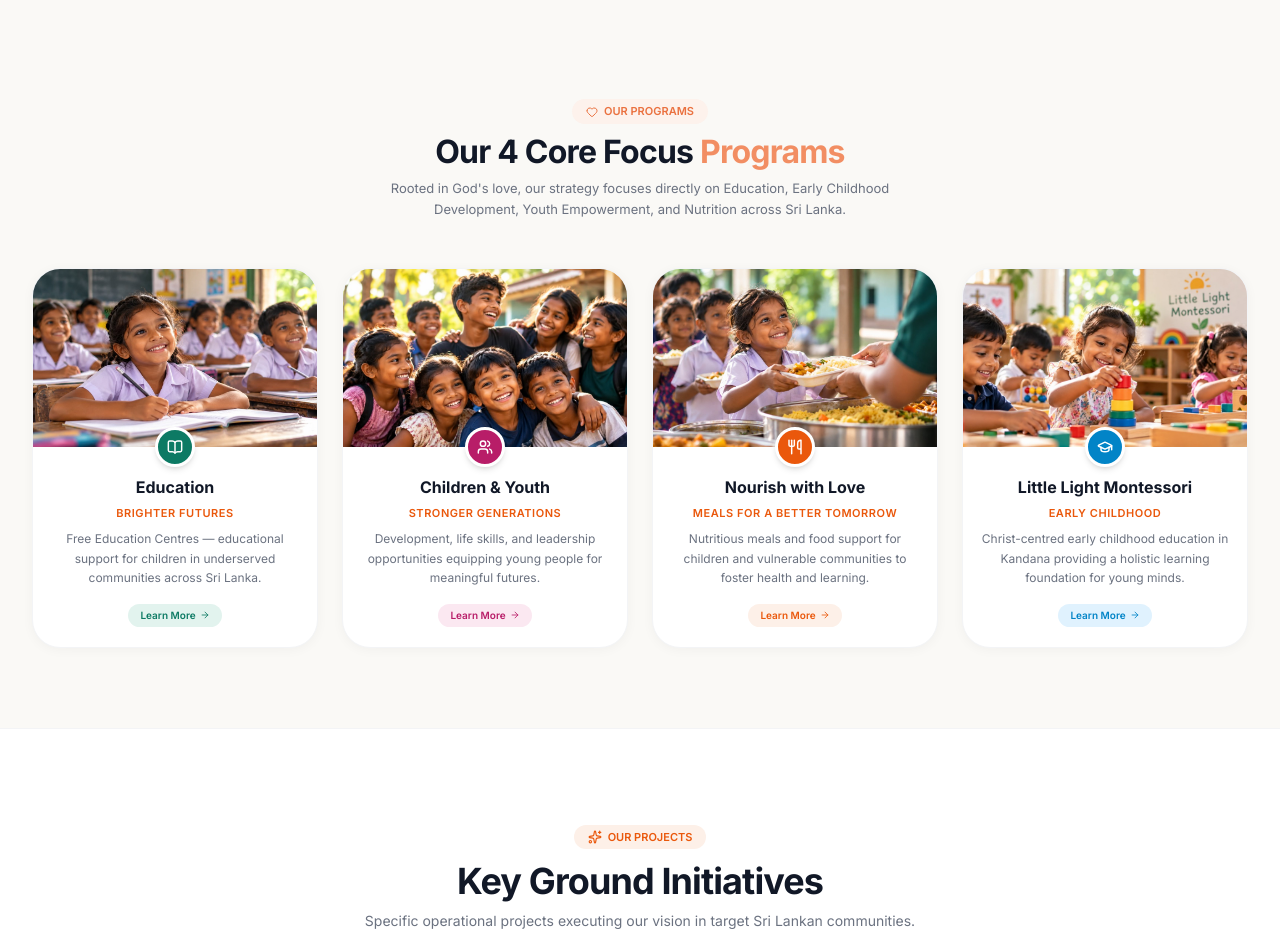
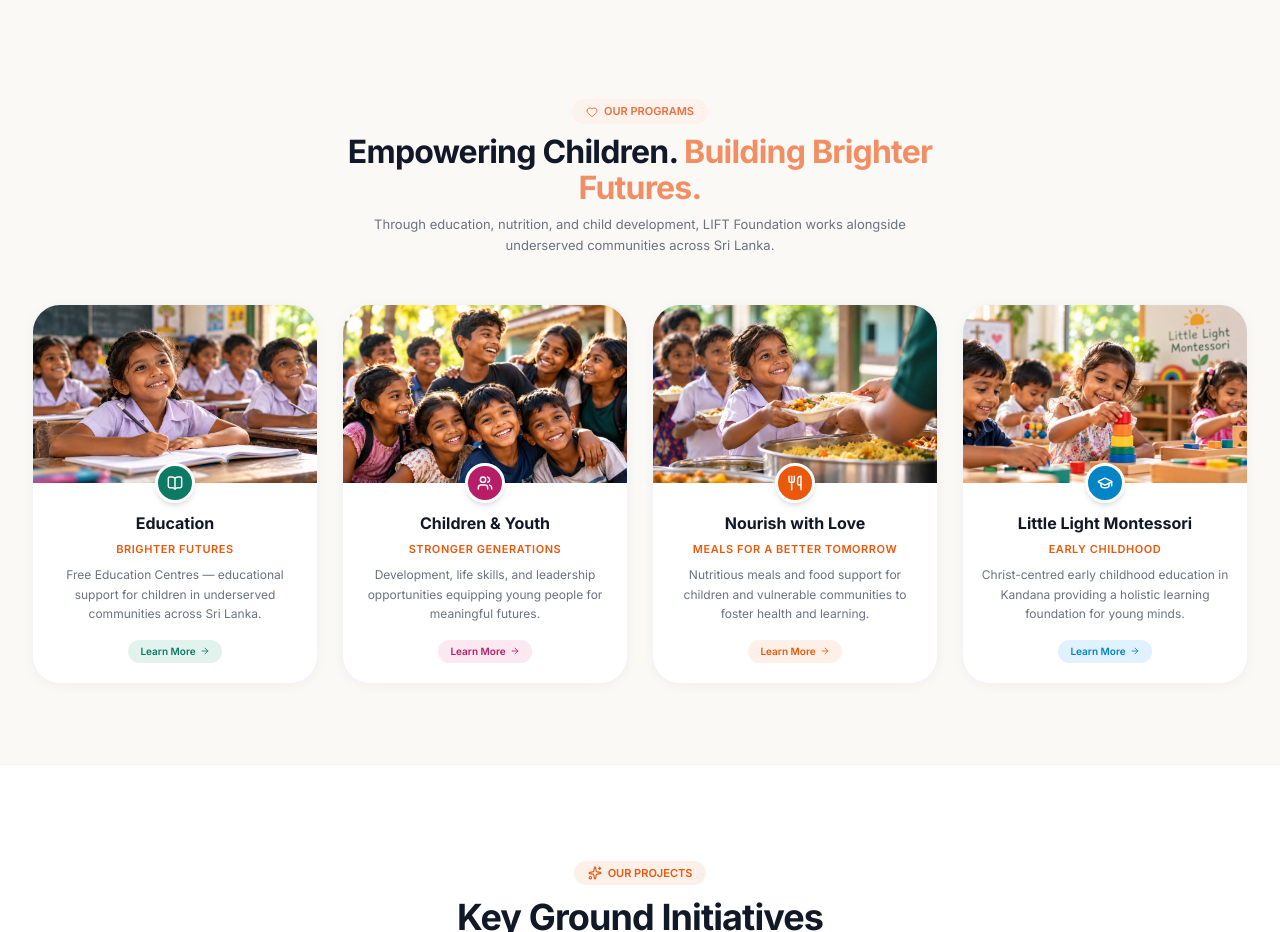
Before and after one commit to LIFT-Foundation/frontend, a React (Vite) app: page / in a window 1280 px wide. Shown: the part 1260-2192 px from the top of the page. Built offline with nearby package versions, Linux system fonts and the light colour scheme; a web font is replaced by a local one.

Commit message:
update(content): update programs section heading and subtitle copy

```diff
--- a/src/components/sections/MissionCauses/MissionCauses.jsx
+++ b/src/components/sections/MissionCauses/MissionCauses.jsx
@@ -16,7 +16,7 @@ export default function MissionCauses() {
         </div>
 
         <h2 className="text-2xl sm:text-3xl lg:text-[2rem] font-bold text-gray-900 tracking-tight">
-          <span>{areasOfImpact.titleStart}</span>
+          <span>{areasOfImpact.titleStart}</span>{' '}
           <span className="text-[#f28e63]">{areasOfImpact.titleHighlight}</span>
         </h2>
 
--- a/src/data/content.js
+++ b/src/data/content.js
@@ -68,9 +68,9 @@ export const siteData = {
   // 4 CORE PROGRAMS
   areasOfImpact: {
     badge: "OUR PROGRAMS",
-    titleStart: "Our 4 Core Focus ",
-    titleHighlight: "Programs",
-    subtitle: "Rooted in God's love, our strategy focuses directly on Education, Early Childhood Development, Youth Empowerment, and Nutrition across Sri Lanka.",
+    titleStart: "Empowering Children.",
+    titleHighlight: "Building Brighter Futures.",
+    subtitle: "Through education, nutrition, and child development, LIFT Foundation works alongside underserved communities across Sri Lanka.",
     items: [
       {
         id: "education",
```
